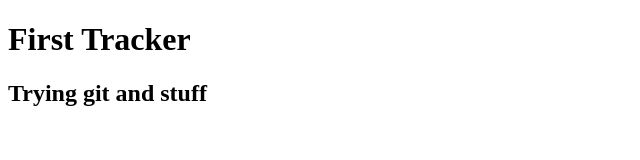
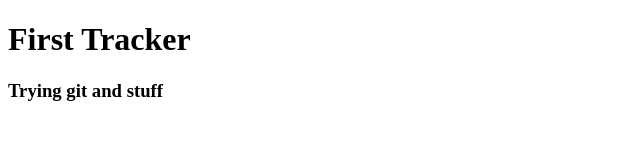
Before and after one commit to AQA04/FirstTracker, a plain HTML site: page index.html in a window 1280 px wide. Shown: the whole page, without its empty margins (0-640 px from the left). Drawn offline with Linux system fonts and the light colour scheme.

Commit message:
Update index.html

```diff
--- a/index.html
+++ b/index.html
@@ -8,6 +8,6 @@
 </head>
 <body>
     <h1>First Tracker</h1>
-    <h2>Trying git and stuff </h2>
+    <h3>Trying git and stuff </h3>
 </body>
 </html>
```
